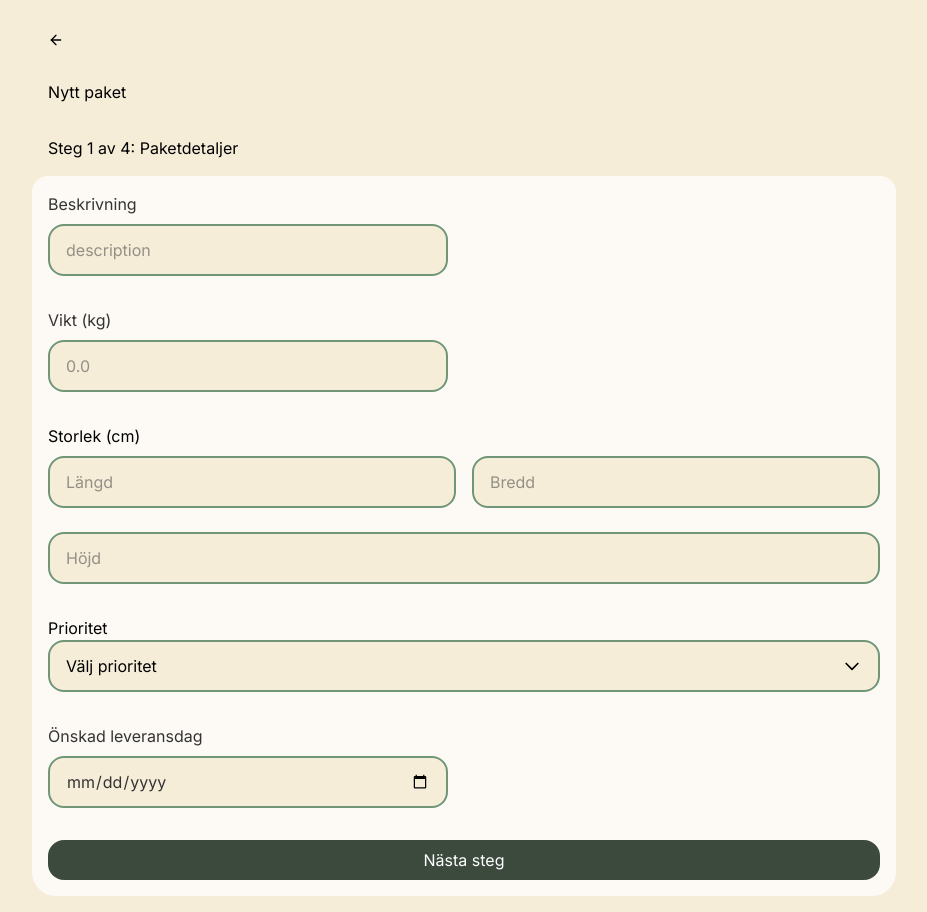
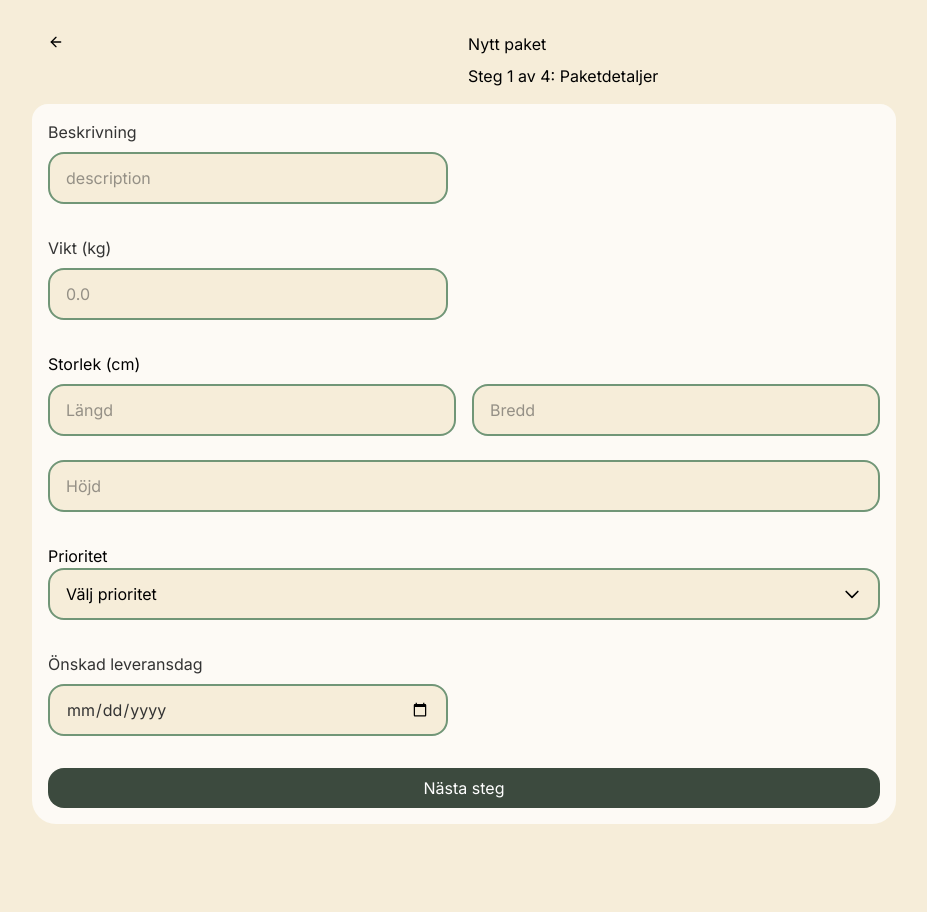
Before and after one commit to ChasAcademy-Team-9/frontend, a React (Vite) app: page /sender/new in a window 1280 px wide. Shown: the whole page, without its empty margins (176-1103 px from the left). After the commit the page ends 840 px from the top, so only its background shows below. Built offline with nearby package versions, Linux system fonts and the light colour scheme.

Commit message:
Header grid experiment

```diff
--- a/src/pages/sender/New.tsx
+++ b/src/pages/sender/New.tsx
@@ -16,9 +16,13 @@ export function New() {
 
   return (
     <main className="flex flex-col p-8 gap-8 max-w-4xl mx-auto">
-      <BackArrow />
-      <h1>Nytt paket</h1>
-      <p>Steg 1 av 4: Paketdetaljer</p>
+      <header className="grid gap-2 grid-cols-2 ">
+        <div className="row-span-2 w-min">
+          <BackArrow />
+        </div>
+        <h1>Nytt paket</h1>
+        <p>Steg 1 av 4: Paketdetaljer</p>
+      </header>
       <form className="flex flex-col gap-8 bg-white/75 p-4 m-[-1rem] rounded-b-3xl rounded-t-2xl">
         <Input label="Beskrivning" id="a" name="description" />
         <Input label="Vikt (kg)" name="0.0" id="weight" />
```
